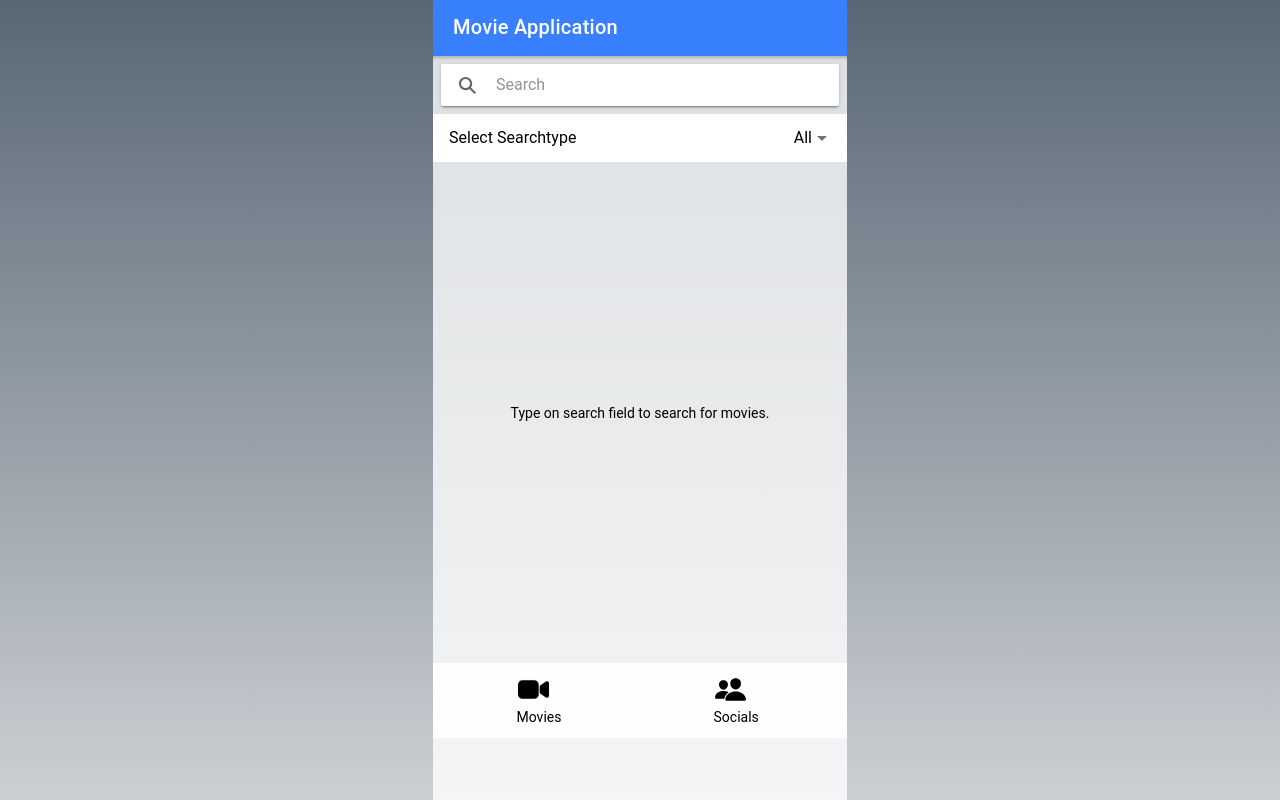
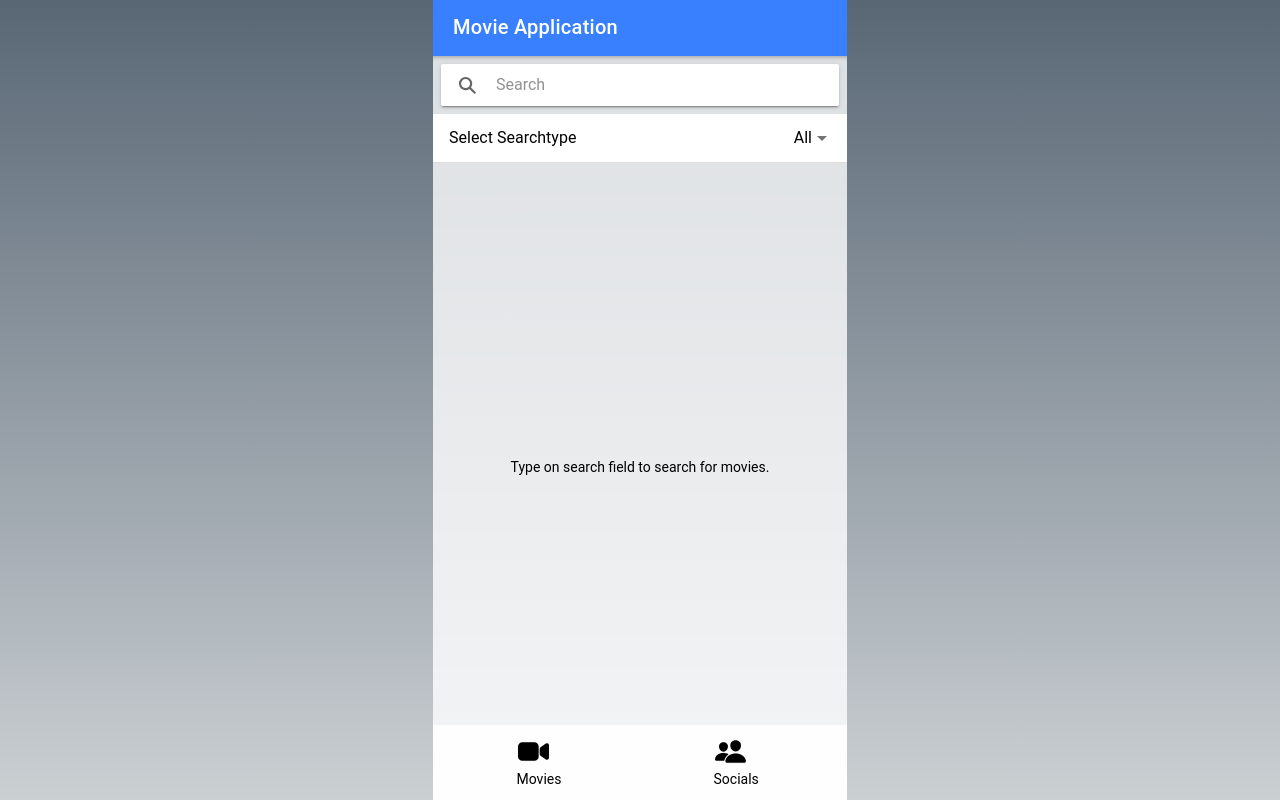
Before and after one commit to Jbholae/ionic-Movie, a React (Create React App) app: page /movies in a window 1280 px wide. Built offline with nearby package versions, Linux system fonts and the light colour scheme.

Commit message:
WIP : height to occupy full screen

```diff
--- a/src/App.css
+++ b/src/App.css
@@ -0,0 +1,3 @@
+*{
+    margin:0;
+}
--- a/src/components/IonPageComponent.tsx
+++ b/src/components/IonPageComponent.tsx
@@ -6,12 +6,12 @@ const Wrapper = styled.div`
   max-width: 414px;
   margin: auto;
   position: relative;
-  min-height: 100vh;
+  height: 100vh;
 
   .footer-wrapper {
     position: sticky;
     top: 500px;
-    bottom: 20px !important;
+    bottom: 0px;
     z-index: 100;
     background: rgba(255, 255, 255, 0.9);
   }
--- a/src/pages/Home.tsx
+++ b/src/pages/Home.tsx
@@ -52,9 +52,9 @@ const Wrapper = styled.div`
 
   .empty-container {
     display: flex;
-    height: 500px;
     align-items: center;
     justify-content: center;
+    height: 76vh;
   }
 `;
 
```
